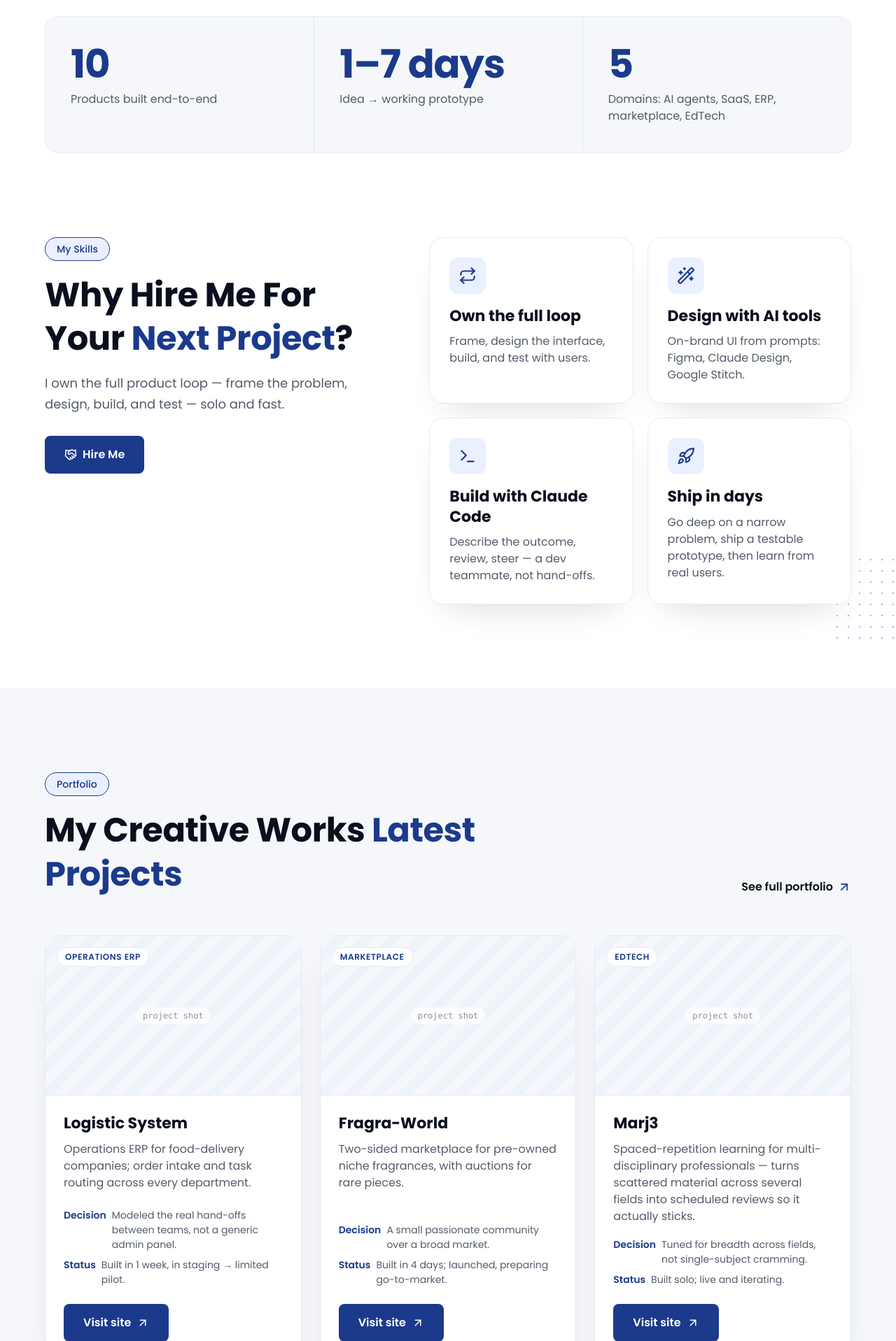
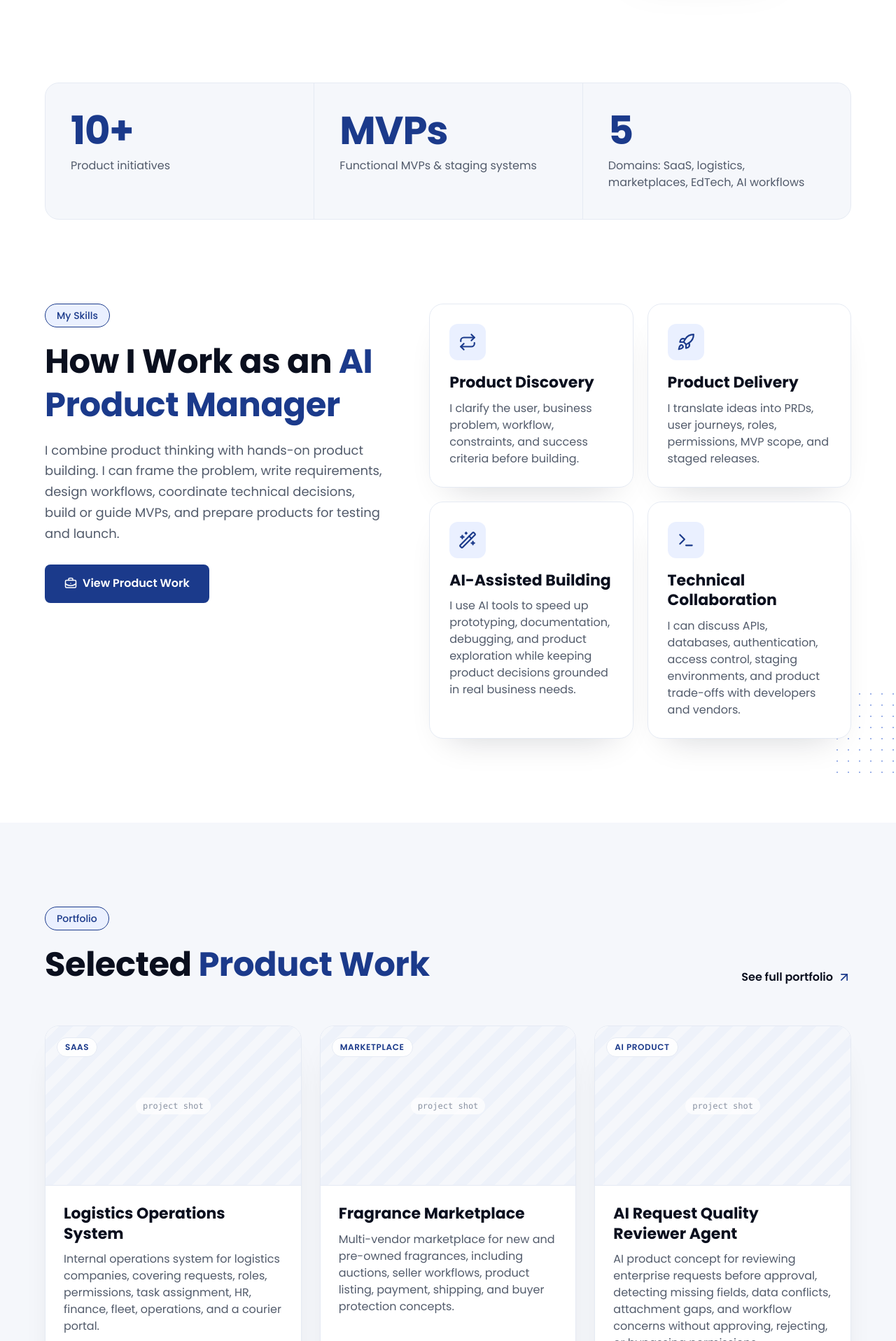
Before and after one commit to ahmadsa06/ahmed-bahamat, a Next.js app: page / in a window 1280 px wide. Shown: the part 763-2680 px from the top of the page at 70% size. Built offline with nearby package versions, Linux system fonts and the light colour scheme.

Commit message:
Reposition portfolio for AI product management

```diff
--- a/components/sections/Contact.tsx
+++ b/components/sections/Contact.tsx
@@ -1,9 +1,10 @@
 "use client";
 
 import { useState, type ChangeEvent, type FormEvent } from "react";
-import { Phone, Mail, MapPin, Send } from "lucide-react";
+import { Download, Phone, Mail, MapPin, Send } from "lucide-react";
 import { site, type ContactKind } from "@/content/site";
 import Button from "@/components/ui/Button";
+import ArrowLink from "@/components/ui/ArrowLink";
 import IconChip from "@/components/ui/IconChip";
 import Input from "@/components/ui/Input";
 import Pill from "@/components/ui/Pill";
@@ -17,7 +18,7 @@ const INFO_ICON: Record<ContactKind, typeof Phone> = {
 };
 
 const EMAIL = site.contact.info.find((i) => i.kind === "email")?.value ?? "";
-const initial = { name: "", email: "", phone: "", budget: "", message: "" };
+const initial = { name: "", email: "", phone: "", opportunityType: "", message: "" };
 
 export default function Contact() {
   const { contact } = site;
@@ -30,10 +31,10 @@ export default function Contact() {
     setValues((v) => ({ ...v, [e.target.name]: e.target.value }));
 
   const mailtoFallback = () => {
-    const subject = `New project enquiry — ${values.name || "Website"}`;
+    const subject = `Product role or collaboration enquiry - ${values.name || "Website"}`;
     const body =
       `Name: ${values.name}\nEmail: ${values.email}\nPhone: ${values.phone}\n` +
-      `Budget: ${values.budget}\n\n${values.message}`;
+      `Context / Opportunity Type: ${values.opportunityType}\n\n${values.message}`;
     window.location.href = `mailto:${EMAIL}?subject=${encodeURIComponent(subject)}&body=${encodeURIComponent(body)}`;
   };
 
@@ -63,22 +64,37 @@ export default function Contact() {
 
   const note =
     status === "sent"
-      ? "Thanks — your message is on its way. I'll reply shortly."
+      ? "Thanks - your message is on its way. I'll reply shortly."
       : status === "error"
         ? `Something went wrong. Please email ${EMAIL} directly.`
         : usesFormspree
-          ? "Sent straight to my inbox — I usually reply within a day."
+          ? "Sent straight to my inbox - I usually reply within a day."
           : `Opens your email app, pre-filled to ${EMAIL}.`;
 
   return (
     <section id="contact" aria-labelledby="contactTitle" className="relative py-section max-md:py-section-sm">
       <span aria-hidden className="absolute left-[8%] top-20 h-[9px] w-[9px] rounded-full bg-dot-blue" />
       <div className="container mx-auto px-gutter">
-        <Reveal className="max-w-[640px]">
+        <Reveal className="max-w-[720px]">
           <Pill>{contact.eyebrow}</Pill>
           <h2 id="contactTitle" className="mt-[18px] text-h2 font-bold -tracking-[0.01em]">
             <Highlight {...contact.title} />
           </h2>
+          <p className="mt-[18px] text-lead text-body [text-wrap:pretty]">{contact.lead}</p>
+          <div className="mt-[30px] flex flex-wrap items-center gap-4">
+            {contact.actions.map((action) =>
+              action.kind === "cv" ? (
+                <Button key={action.label} href={action.href} download>
+                  <Download className="h-[18px] w-[18px]" aria-hidden />
+                  {action.label}
+                </Button>
+              ) : (
+                <ArrowLink key={action.label} href={action.href}>
+                  {action.label}
+                </ArrowLink>
+              ),
+            )}
+          </div>
         </Reveal>
 
         <div className="mt-14 grid items-start gap-14 lg:grid-cols-[0.85fr_1.15fr]">
@@ -126,7 +142,7 @@ export default function Contact() {
             <div className="flex flex-wrap items-center gap-4 sm:col-span-2">
               <Button type="submit" disabled={status === "sending"}>
                 <Send className="h-[18px] w-[18px]" aria-hidden />
-                {status === "sending" ? "Sending…" : contact.submitLabel}
+                {status === "sending" ? "Sending..." : contact.submitLabel}
               </Button>
               <span
                 className={`text-sm ${status === "error" ? "text-primary" : "text-muted"}`}
--- a/components/sections/Portfolio.tsx
+++ b/components/sections/Portfolio.tsx
@@ -9,9 +9,6 @@ import ArrowLink from "@/components/ui/ArrowLink";
 import Pill from "@/components/ui/Pill";
 import Highlight from "@/components/ui/Highlight";
 import Reveal from "@/components/ui/Reveal";
-
-/** Short uppercase tag per featured card (matches the prototype's thumb tags). */
-const TAGS = ["Operations ERP", "Marketplace", "EdTech"];
 
 export default function Portfolio() {
   const { portfolio } = site;
@@ -31,7 +28,7 @@ export default function Portfolio() {
         </Reveal>
 
         <div className="mt-14 grid gap-[26px] md:grid-cols-2 lg:grid-cols-3">
-          {portfolio.featured.map((p, i) => (
+          {portfolio.featured.map((p) => (
             <Reveal
               key={p.title}
               as="article"
@@ -45,7 +42,7 @@ export default function Portfolio() {
                 }}
               >
                 <span className="absolute left-4 top-4 rounded-pill border border-border bg-white/90 px-[11px] py-[5px] text-xs font-semibold uppercase tracking-wider text-primary">
-                  {TAGS[i] ?? "Project"}
+                  {p.tags?.[0] ?? "Project"}
                 </span>
                 <span className="rounded-md bg-white/70 px-2.5 py-1 font-mono text-xs text-muted">project shot</span>
               </div>
@@ -66,6 +63,18 @@ export default function Portfolio() {
                     </div>
                   )}
                 </div>
+                {p.tags && p.tags.length > 0 && (
+                  <div className="mt-4 flex flex-wrap gap-2">
+                    {p.tags.map((tag) => (
+                      <span
+                        key={tag}
+                        className="rounded-pill border border-border bg-surface px-2.5 py-1 text-xs font-semibold text-primary"
+                      >
+                        {tag}
+                      </span>
+                    ))}
+                  </div>
+                )}
                 {p.href && (
                   <Button
                     href={p.href}
@@ -92,7 +101,7 @@ export default function Portfolio() {
                 >
                   <span aria-hidden className="h-2 w-2 flex-none rounded-full bg-primary" />
                   <span className="flex-1 text-body">
-                    <strong className="font-semibold text-ink">{m.title}</strong> — {m.blurb}
+                    <strong className="font-semibold text-ink">{m.title}</strong> - {m.blurb}
                   </span>
                   {m.href && (
                     <a
--- a/components/sections/Skills.tsx
+++ b/components/sections/Skills.tsx
@@ -1,4 +1,4 @@
-import { Handshake, Repeat, WandSparkles, Terminal, Rocket } from "lucide-react";
+import { BriefcaseBusiness, Repeat, WandSparkles, Terminal, Rocket } from "lucide-react";
 import { site, type SkillIcon } from "@/content/site";
 import Button from "@/components/ui/Button";
 import Pill from "@/components/ui/Pill";
@@ -27,7 +27,7 @@ export default function Skills() {
           </h2>
           <p className="mt-[18px] text-lead text-body [text-wrap:pretty]">{skills.lead}</p>
           <Button href={skills.cta.href} className="mt-[30px]">
-            <Handshake className="h-[18px] w-[18px]" aria-hidden />
+            <BriefcaseBusiness className="h-[18px] w-[18px]" aria-hidden />
             {skills.cta.label}
           </Button>
         </Reveal>
--- a/content/site.ts
+++ b/content/site.ts
@@ -1,8 +1,8 @@
 /* ============================================================================
-   Ahmed Bahamat — Portfolio content & data (single source of all copy)
+   Ahmed Bahamat - Portfolio content & data (single source of all copy)
    ----------------------------------------------------------------------------
    Every string the site renders lives here. Edit copy in ONE place; components
-   never hardcode text. Mirrors the section spec in CLAUDE.md 1:1.
+   never hardcode text. Mirrors the section spec in AGENTS.md 1:1.
    ============================================================================ */
 
 export interface NavLink {
@@ -44,6 +44,7 @@ export interface Project {
   blurb: string;
   decision?: string;
   status?: string;
+  tags?: readonly string[];
   image?: string;
   href?: string;
 }
@@ -66,6 +67,12 @@ export interface FormField {
   full?: boolean; // span the full width of the form grid
 }
 
+export interface ContactAction {
+  label: string;
+  href: string;
+  kind: "cv" | "linkedin" | "email";
+}
+
 export interface Testimonial {
   quote: string;
   name: string;
@@ -78,7 +85,6 @@ export interface Testimonial {
 // Shared
 // ----------------------------------------------------------------------------
 
-// NOTE: placeholders — confirm Ahmed's real profile URLs before launch.
 const socials: SocialLink[] = [
   { label: "LinkedIn", href: "https://www.linkedin.com/in/ahmed-bahamat", icon: "linkedin" },
   { label: "X", href: "https://x.com/ahmedbahamat", icon: "twitter" },
@@ -93,24 +99,37 @@ export const site = {
   brand: {
     name: "Ahmed Bahamat",
     domain: "ahmedbahamat.com",
-    tagline: "Technical Product Manager & AI-native Builder",
+    tagline: "AI Product Manager",
+  },
+
+  seo: {
+    title: "Ahmed Bahamat | AI Product Manager",
+    description:
+      "AI Product Manager and digital product builder focused on SaaS, logistics, marketplaces, internal systems, and AI-assisted product delivery.",
+    openGraphTitle: "Ahmed Bahamat | AI Product Manager",
+    openGraphDescription:
+      "Turning business and operational problems into PRDs, workflows, MVPs, and functional staging systems across SaaS, logistics, marketplaces, and AI-enabled workflows.",
   },
 
   nav: {
     links: [
+      { label: "Home", href: "#top" },
       { label: "About", href: "#about" },
       { label: "Skills", href: "#skills" },
-      { label: "Portfolio", href: "#portfolio" },
+      { label: "Product Work", href: "#portfolio" },
+      { label: "Contact", href: "#contact" },
     ] as NavLink[],
     cta: { label: "Download CV", href: "/ahmed-bahamat-cv.pdf" },
   },
 
   hero: {
     eyebrow: "Welcome",
-    title: { lead: "I design, ", highlight: "build & ship", tail: " products." } as Heading,
-    sub: "I'm Ahmed, a technical product manager and AI-native builder. I take an idea to a working prototype in 1–7 days — designing the interface, building with Claude Code, and validating with real users.",
-    primaryCta: { label: "Contact Me", href: "#contact" },
-    secondaryCta: { label: "View Portfolio", href: "#portfolio" },
+    title: { lead: "AI ", highlight: "Product", tail: " Manager" } as Heading,
+    subtitle: "Digital Product Builder | SaaS | Marketplaces | Internal Systems",
+    sub:
+      "I turn business and operational problems into clear product requirements, user workflows, MVPs, and functional staging systems. My work combines product discovery, PRD writing, AI-assisted product delivery, technical coordination, and hands-on product building across logistics, marketplaces, SaaS, and internal tools.",
+    primaryCta: { label: "View Product Work", href: "#portfolio" },
+    secondaryCta: { label: "Download CV", href: "/ahmed-bahamat-cv.pdf" },
     photo: {
       src: "/images/ahmed-bahamat.png",
       alt: "Ahmed Salem Bahamat",
@@ -123,84 +142,87 @@ export const site = {
   socials,
 
   stats: [
-    { value: "10", label: "Products built end-to-end" },
-    { value: "1–7 days", label: "Idea → working prototype" },
-    { value: "5", label: "Domains: AI agents, SaaS, ERP, marketplace, EdTech" },
+    { value: "10+", label: "Product initiatives" },
+    { value: "MVPs", label: "Functional MVPs & staging systems" },
+    { value: "5", label: "Domains: SaaS, logistics, marketplaces, EdTech, AI workflows" },
   ] as Stat[],
 
   skills: {
     eyebrow: "My Skills",
-    title: { lead: "Why Hire Me For Your ", highlight: "Next Project", tail: "?" } as Heading,
-    lead: "I own the full product loop — frame the problem, design, build, and test — solo and fast.",
-    cta: { label: "Hire Me", href: "#contact" },
+    title: { lead: "How I Work as an ", highlight: "AI Product Manager" } as Heading,
+    lead:
+      "I combine product thinking with hands-on product building. I can frame the problem, write requirements, design workflows, coordinate technical decisions, build or guide MVPs, and prepare products for testing and launch.",
+    cta: { label: "View Product Work", href: "#portfolio" },
     cards: [
       {
         icon: "loop",
-        title: "Own the full loop",
-        body: "Frame, design the interface, build, and test with users.",
+        title: "Product Discovery",
+        body: "I clarify the user, business problem, workflow, constraints, and success criteria before building.",
+      },
+      {
+        icon: "ship",
+        title: "Product Delivery",
+        body: "I translate ideas into PRDs, user journeys, roles, permissions, MVP scope, and staged releases.",
       },
       {
         icon: "design",
-        title: "Design with AI tools",
-        body: "On-brand UI from prompts: Figma, Claude Design, Google Stitch.",
+        title: "AI-Assisted Building",
+        body: "I use AI tools to speed up prototyping, documentation, debugging, and product exploration while keeping product decisions grounded in real business needs.",
       },
       {
         icon: "code",
-        title: "Build with Claude Code",
-        body: "Describe the outcome, review, steer — a dev teammate, not hand-offs.",
-      },
-      {
-        icon: "ship",
-        title: "Ship in days",
-        body: "Go deep on a narrow problem, ship a testable prototype, then learn from real users.",
+        title: "Technical Collaboration",
+        body: "I can discuss APIs, databases, authentication, access control, staging environments, and product trade-offs with developers and vendors.",
       },
     ] as Skill[],
   },
 
   portfolio: {
     eyebrow: "Portfolio",
-    title: { lead: "My Creative Works ", highlight: "Latest Projects" } as Heading,
+    title: { lead: "Selected ", highlight: "Product Work" } as Heading,
     featured: [
       {
-        title: "Logistic System",
+        title: "Logistics Operations System",
         blurb:
-          "Operations ERP for food-delivery companies; order intake and task routing across every department.",
-        decision: "Modeled the real hand-offs between teams, not a generic admin panel.",
-        status: "Built in 1 week, in staging → limited pilot.",
+          "Internal operations system for logistics companies, covering requests, roles, permissions, task assignment, HR, finance, fleet, operations, and a courier portal.",
+        decision: "Model real cross-department workflows instead of building a generic admin panel.",
+        status: "Functional staging system - pilot not launched.",
+        tags: ["SaaS", "Logistics", "Internal Tools", "Laravel", "PostgreSQL", "Role-Based Access", "Workflow Automation"],
         href: "https://logistic.ahmedbahamat.com",
       },
       {
-        title: "Fragra-World",
+        title: "Fragrance Marketplace",
         blurb:
-          "Two-sided marketplace for pre-owned niche fragrances, with auctions for rare pieces.",
-        decision: "A small passionate community over a broad market.",
-        status: "Built in 4 days; launched, preparing go-to-market.",
+          "Multi-vendor marketplace for new and pre-owned fragrances, including auctions, seller workflows, product listing, payment, shipping, and buyer protection concepts.",
+        decision: "Simplify seller listing through a one-page product flow connected to a fragrance library.",
+        status: "Functional pre-launch product - catalog completion pending.",
+        tags: ["Marketplace", "E-commerce", "Auctions", "Seller Workflows", "Payments", "Shipping"],
         href: "https://fragraworld.com",
       },
       {
-        title: "Marj3",
+        title: "AI Request Quality Reviewer Agent",
         blurb:
-          "Spaced-repetition learning for multi-disciplinary professionals — turns scattered material across several fields into scheduled reviews so it actually sticks.",
-        decision: "Tuned for breadth across fields, not single-subject cramming.",
-        status: "Built solo; live and iterating.",
-        href: "https://marj3.ahmedbahamat.com",
+          "AI product concept for reviewing enterprise requests before approval, detecting missing fields, data conflicts, attachment gaps, and workflow concerns without approving, rejecting, or bypassing permissions.",
+        decision: "Use AI as a quality layer while keeping approval decisions inside the existing workflow and RBAC rules.",
+        status: "Implementation-ready MVP scope.",
+        tags: ["AI Product", "Agentic Workflow", "RAG Concepts", "Human-in-the-Loop", "Guardrails", "RBAC", "Multi-Tenant Awareness"],
       },
     ] as Project[],
     more: [
-      { title: "AI telesales assistant", blurb: "Real-time call scripting + CRM.", href: "https://telesales.ahmedbahamat.com" },
-      { title: "Rasad Time", blurb: "Remote attendance, no geo/IP/face-scan.", href: "https://rasd.ahmedbahamat.com" },
+      { title: "AI telesales assistant", blurb: "Real-time call scripting and CRM workflow concept.", href: "https://telesales.ahmedbahamat.com" },
+      { title: "Rasad Time", blurb: "Remote attendance product idea without geo/IP/face-scan constraints.", href: "https://rasd.ahmedbahamat.com" },
       { title: "Clubs Platform", blurb: "Kids'-club SaaS with parent progress tracking.", href: "https://kids.ahmedbahamat.com" },
-      { title: "Tarsya AI", blurb: "AI agent for Saudi government tender proposals (Etimad).", href: "https://system.tarsya.net" },
-      { title: "Alsawi", blurb: "Trainer–student courses, beta live." },
-      { title: "Earab", blurb: "Leveled Arabic-grammar learning.", href: "https://earab.net" },
-      { title: "Tarsya landing page", blurb: "Marketing site for Tarsya AI." },
+      { title: "Marj3", blurb: "Spaced-repetition learning product for multi-disciplinary professionals.", href: "https://marj3.ahmedbahamat.com" },
+      { title: "Alsawi", blurb: "Trainer-student course platform; beta context documented." },
+      { title: "Earab", blurb: "Leveled Arabic-grammar learning product.", href: "https://earab.net" },
+      { title: "Tarsya landing page", blurb: "Marketing site for tender automation positioning.", href: "https://tarsya.net" },
     ] as Project[],
     showMoreLabel: "Show More",
     showLessLabel: "Show Less",
   },
 
-  // No real quotes yet — section is built but commented out of page.tsx.
-  // Do not ship fabricated testimonials (CLAUDE.md). Fill when real ones exist.
+  // No real quotes yet - section is built but commented out of page.tsx.
+  // Do not ship fabricated testimonials. Fill when real ones exist.
   testimonials: {
     eyebrow: "Reviews",
     items: [] as Testimonial[],
@@ -208,7 +230,14 @@ export const site = {
 
   contact: {
     eyebrow: "Contact",
-    title: { lead: "Let's Discuss Your ", highlight: "Project" } as Heading,
+    title: { lead: "Let's Discuss Product Roles or ", highlight: "Collaboration" } as Heading,
+    lead:
+      "I am open to AI Product Manager and Product Manager roles in Riyadh, especially where product discovery, digital product building, SaaS, marketplaces, logistics, internal systems, or AI-enabled workflows are important.",
+    actions: [
+      { label: "Download CV", href: "/ahmed-bahamat-cv.pdf", kind: "cv" },
+      { label: "Connect on LinkedIn", href: "https://www.linkedin.com/in/ahmed-bahamat", kind: "linkedin" },
+      { label: "Contact Me", href: "mailto:ahmadsa06@gmail.com", kind: "email" },
+    ] as ContactAction[],
     info: [
       { kind: "phone", label: "Call", value: "+966 53 504 4384", href: "tel:+966535044384" },
       { kind: "email", label: "Email", value: "ahmadsa06@gmail.com", href: "mailto:ahmadsa06@gmail.com" },
@@ -218,8 +247,8 @@ export const site = {
       { name: "name", label: "Full name", type: "text", required: true, placeholder: "Your full name" },
       { name: "email", label: "Your email", type: "email", required: true, placeholder: "you@example.com" },
       { name: "phone", label: "Phone number", type: "tel", placeholder: "+966 5x xxx xxxx" },
-      { name: "budget", label: "Budget", type: "text", placeholder: "Estimated budget" },
-      { name: "message", label: "Message", type: "textarea", required: true, placeholder: "Tell me about your project", full: true },
+      { name: "opportunityType", label: "Context / Opportunity Type", type: "text", placeholder: "Role, collaboration, product idea, or project context" },
+      { name: "message", label: "Message", type: "textarea", required: true, placeholder: "Tell me about the role or collaboration", full: true },
     ] as FormField[],
     submitLabel: "Submit Message",
     // Formspree: create a free form at https://formspree.io, copy the endpoint
```
Also changed, not shown: app/layout.tsx (+5 -5 lines), components/sections/Hero.tsx (+5 -4 lines), components/sections/Nav.tsx (+6 -6 lines).
